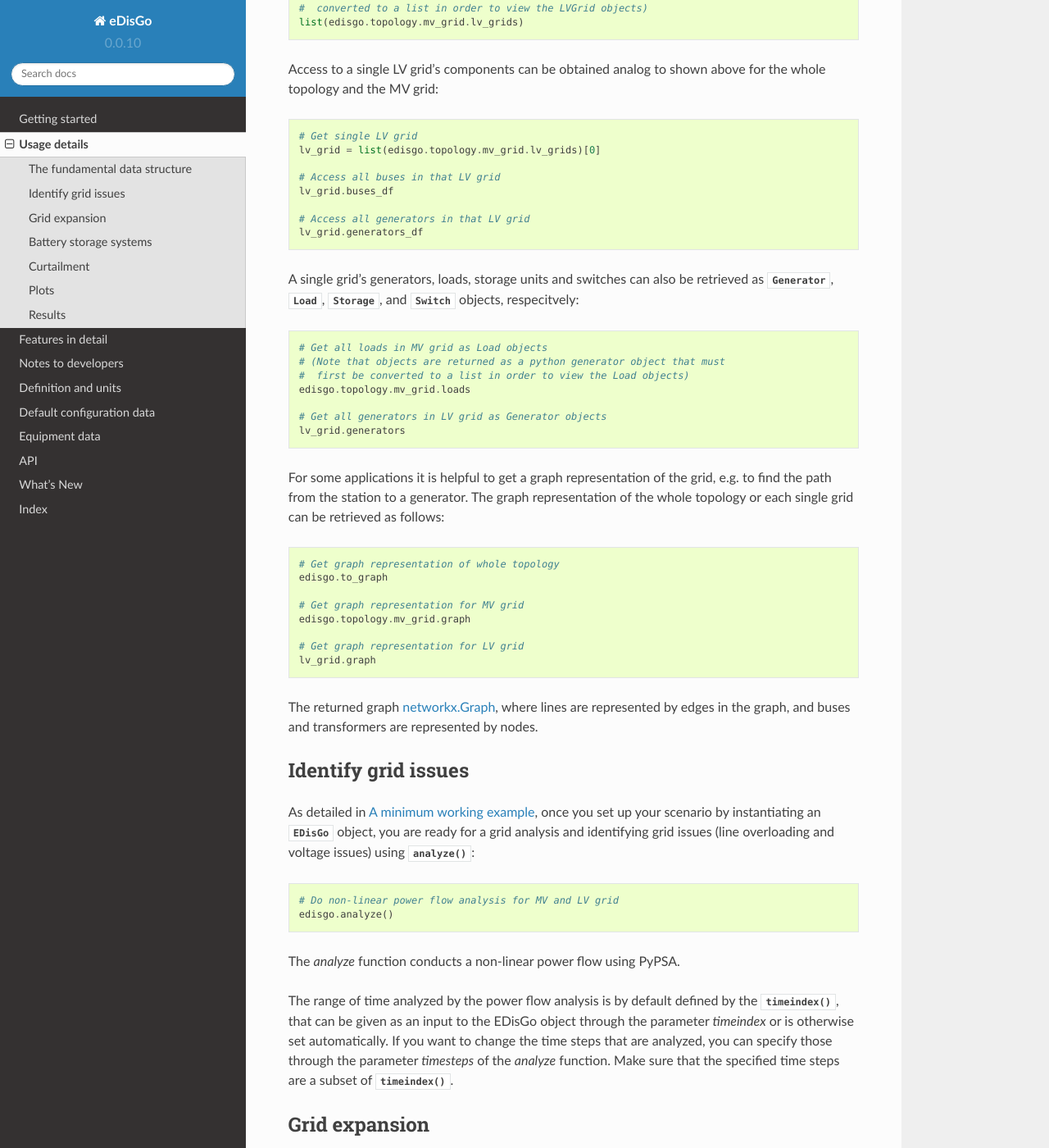
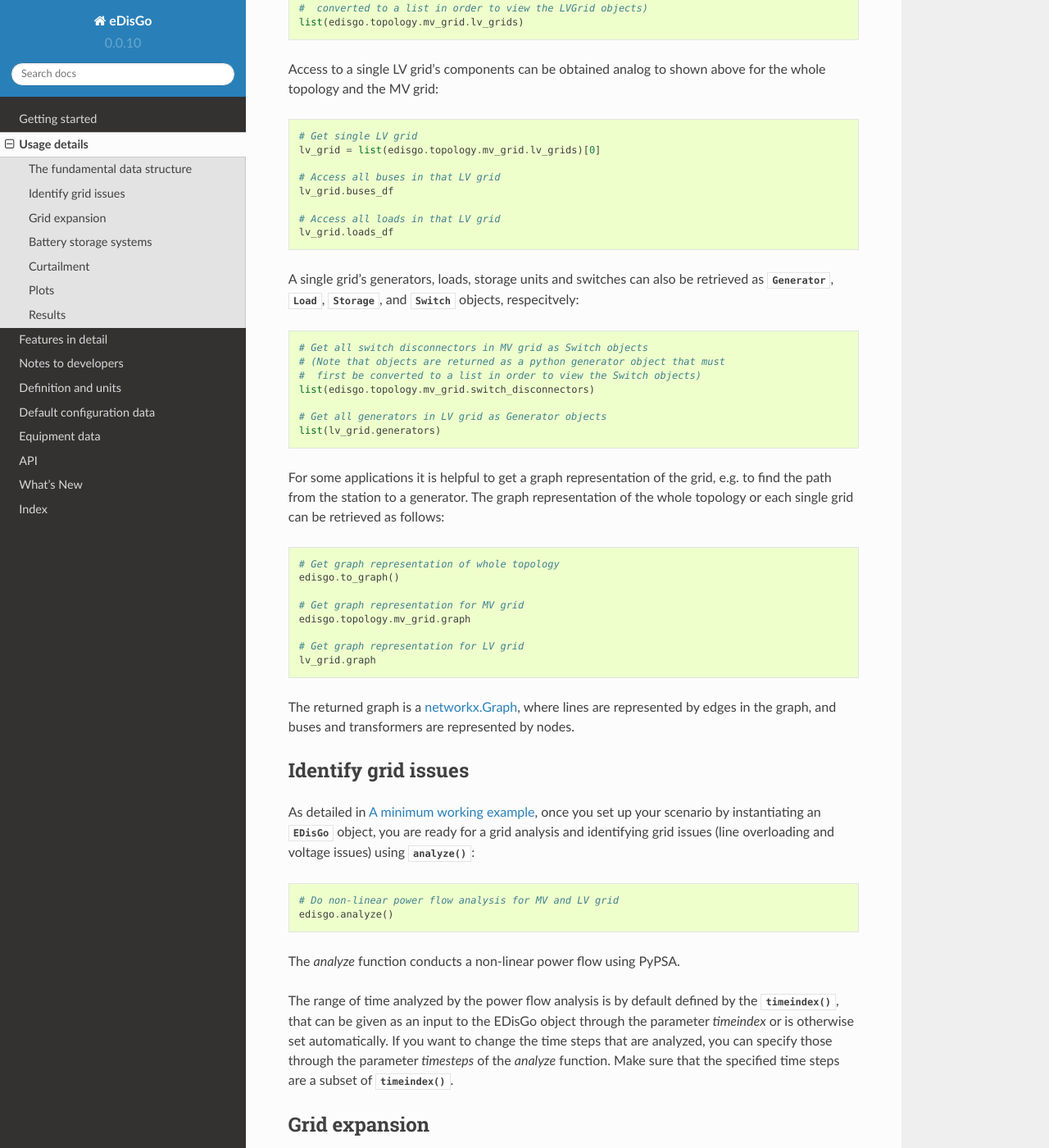
Before and after one commit to openego/eDisGo, a Sphinx documentation site: the page built from doc/usage_details.rst, in a window 1280 px wide and 1400 px high, scrolled down 1782 px. Shown: the whole window at 82% size. Built offline with Sphinx 7.4.7 and the Read the Docs theme 2.0.0, drawn with Linux system fonts in a browser that asks for light colours; formulas are drawn with MathJax 3.

Commit message:
Minor doc changes

```diff
--- a/doc/usage_details.rst
+++ b/doc/usage_details.rst
@@ -115,8 +115,8 @@ the whole topology and the MV grid:
     # Access all buses in that LV grid
     lv_grid.buses_df
 
-    # Access all generators in that LV grid
-    lv_grid.generators_df
+    # Access all loads in that LV grid
+    lv_grid.loads_df
 
 A single grid's generators, loads, storage units and switches can also be
 retrieved as :class:`~.network.components.Generator`,
@@ -125,13 +125,13 @@ retrieved as :class:`~.network.components.Generator`,
 
 .. code-block:: python
 
-    # Get all loads in MV grid as Load objects
+    # Get all switch disconnectors in MV grid as Switch objects
     # (Note that objects are returned as a python generator object that must
-    #  first be converted to a list in order to view the Load objects)
-    edisgo.topology.mv_grid.loads
+    #  first be converted to a list in order to view the Switch objects)
+    list(edisgo.topology.mv_grid.switch_disconnectors)
 
     # Get all generators in LV grid as Generator objects
-    lv_grid.generators
+    list(lv_grid.generators)
 
 For some applications it is helpful to get a graph representation of the grid,
 e.g. to find the path from the station to a generator. The graph representation
@@ -140,7 +140,7 @@ of the whole topology or each single grid can be retrieved as follows:
 .. code-block:: python
 
     # Get graph representation of whole topology
-    edisgo.to_graph
+    edisgo.to_graph()
 
     # Get graph representation for MV grid
     edisgo.topology.mv_grid.graph
@@ -148,7 +148,7 @@ of the whole topology or each single grid can be retrieved as follows:
     # Get graph representation for LV grid
     lv_grid.graph
 
-The returned graph :networkx:`networkx.Graph<network.Graph>`, where lines are represented
+The returned graph is a :networkx:`networkx.Graph<network.Graph>`, where lines are represented
 by edges in the graph, and buses and transformers are represented by nodes.
 
 Identify grid issues
```
